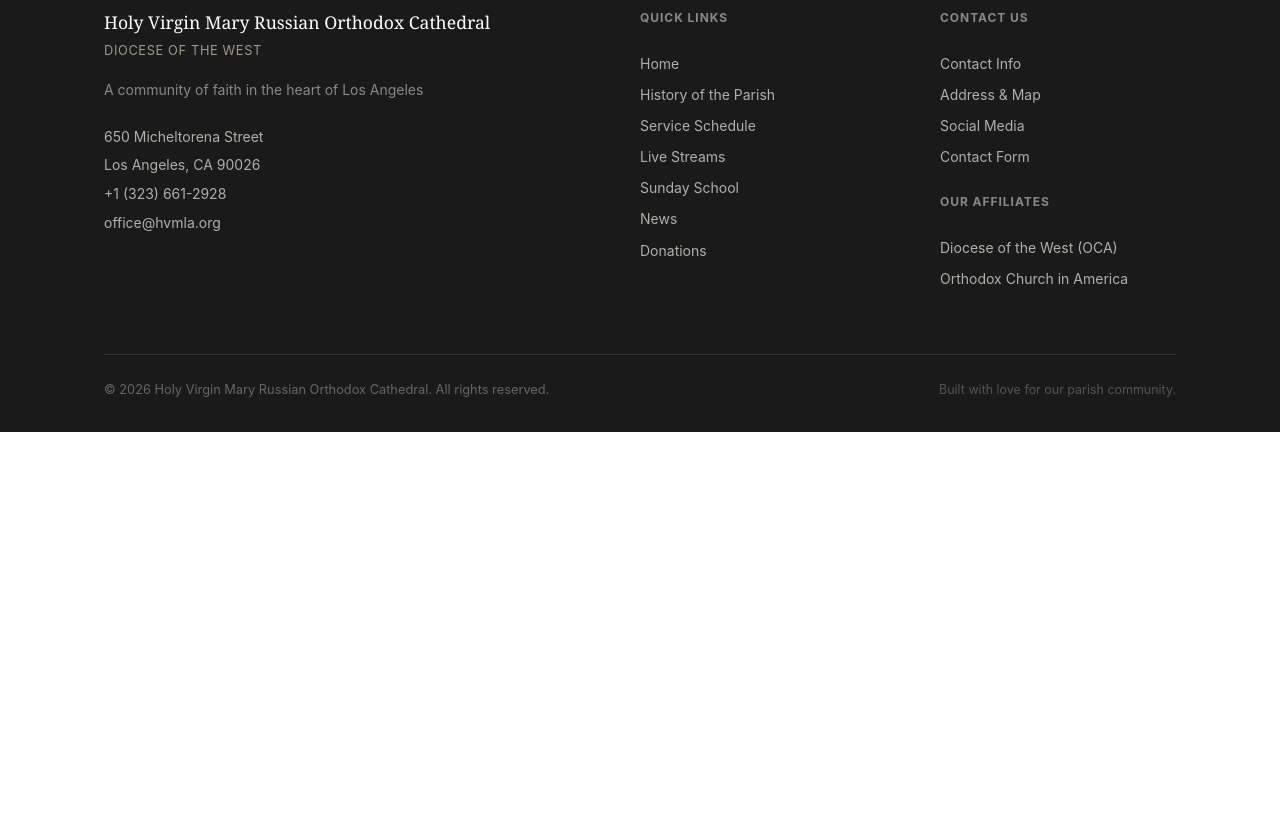
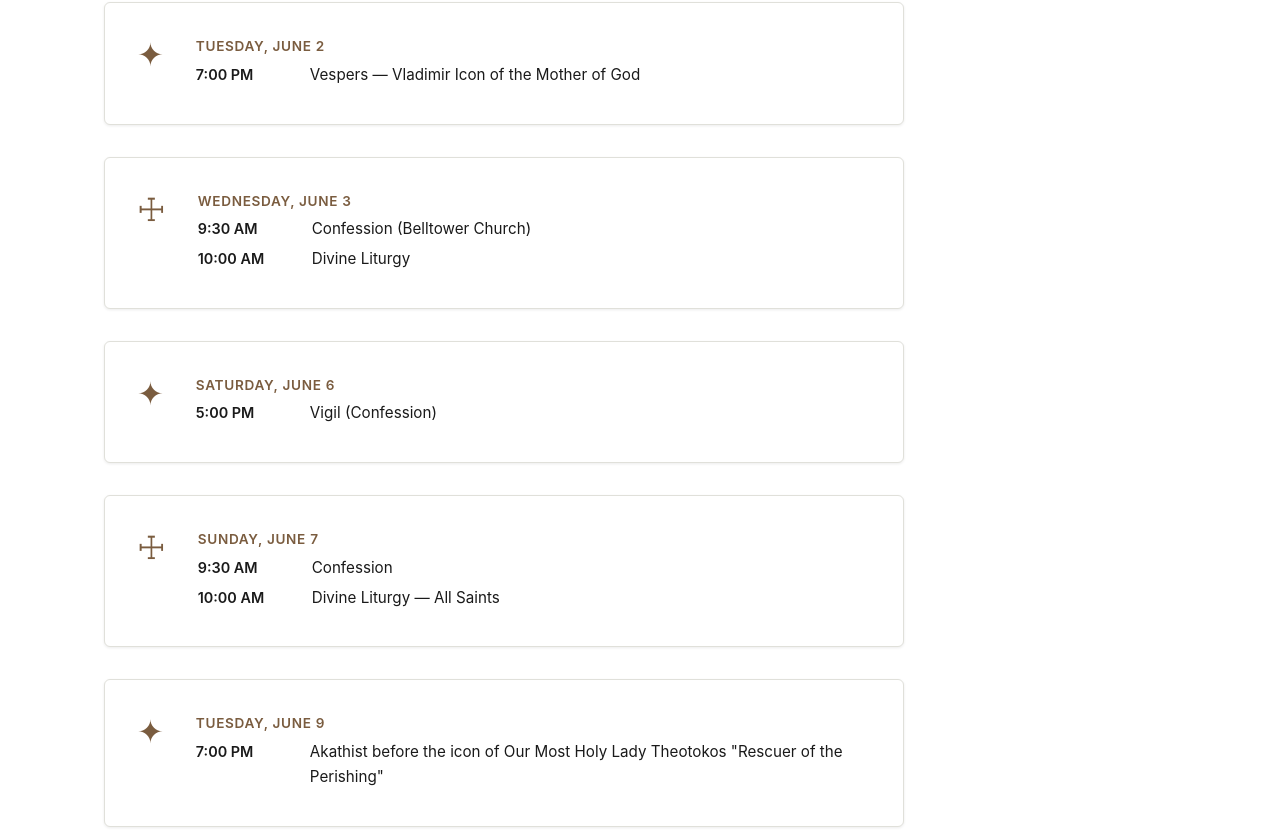
Before and after one commit to Anthony-Fedorenko/hvmla, a React (Vite) app: page /services/schedule in a window 1280 px wide. Shown: the part 2369-3200 px from the top of the page. Before the commit the page ends 2801 px from the top, so only its background shows below. Built offline with nearby package versions, Linux system fonts and the light colour scheme.

Commit message:
feat: add June 2026 services and implement Bylaws page with PDF download

```diff
--- a/src/data/services.ts
+++ b/src/data/services.ts
@@ -16,7 +16,7 @@
   slots: TimeSlot[];
 }
 
-/** May 2026 service calendar */
+/** May–June 2026 service calendar */
 export const upcomingServices: ServiceDay[] = [
   {
     id: "may16",
@@ -179,4 +179,283 @@
       },
     ],
   },
+  {
+    id: "jun1",
+    date: "June 1",
+    dateISO: "2026-06-01",
+    dayOfWeekEn: "Monday",
+    dayOfWeekRu: "Понедельник",
+    icon: "☩",
+    slots: [
+      {
+        time: "10:00 AM",
+        titleEn: "Divine Liturgy & Sisterhood Moleben — Day of the Holy Spirit",
+        titleRu:
+          "Божественная Литургия и Молебен сестричества — День Святого Духа",
+      },
+    ],
+  },
+  {
+    id: "jun2",
+    date: "June 2",
+    dateISO: "2026-06-02",
+    dayOfWeekEn: "Tuesday",
+    dayOfWeekRu: "Вторник",
+    icon: "✦",
+    slots: [
+      {
+        time: "7:00 PM",
+        titleEn: "Vespers — Vladimir Icon of the Mother of God",
+        titleRu: "Вечерня — Владимирской иконы Божией Матери",
+      },
+    ],
+  },
+  {
+    id: "jun3",
+    date: "June 3",
+    dateISO: "2026-06-03",
+    dayOfWeekEn: "Wednesday",
+    dayOfWeekRu: "Среда",
+    icon: "☩",
+    slots: [
+      {
+        time: "9:30 AM",
+        titleEn: "Confession (Belltower Church)",
+        titleRu: "Исповедь (храм Прп. Германа)",
+      },
+      {
+        time: "10:00 AM",
+        titleEn: "Divine Liturgy",
+        titleRu: "Божественная Литургия",
+      },
+    ],
+  },
+  {
+    id: "jun6",
+    date: "June 6",
+    dateISO: "2026-06-06",
+    dayOfWeekEn: "Saturday",
+    dayOfWeekRu: "Суббота",
+    icon: "✦",
+    slots: [
+      {
+        time: "5:00 PM",
+        titleEn: "Vigil (Confession)",
+        titleRu: "Всенощная (Исповедь)",
+      },
+    ],
+  },
+  {
+    id: "jun7",
+    date: "June 7",
+    dateISO: "2026-06-07",
+    dayOfWeekEn: "Sunday",
+    dayOfWeekRu: "Воскресенье",
+    icon: "☩",
+    slots: [
+      { time: "9:30 AM", titleEn: "Confession", titleRu: "Исповедь" },
+      {
+        time: "10:00 AM",
+        titleEn: "Divine Liturgy — All Saints",
+        titleRu: "Литургия — Всех Святых",
+      },
+    ],
+  },
+  {
+    id: "jun9",
+    date: "June 9",
+    dateISO: "2026-06-09",
+    dayOfWeekEn: "Tuesday",
+    dayOfWeekRu: "Вторник",
+    icon: "✦",
+    slots: [
+      {
+        time: "7:00 PM",
+        titleEn:
+          'Akathist before the icon of Our Most Holy Lady Theotokos "Rescuer of the Perishing"',
+        titleRu:
+          "Акафист пред иконой Пресвятой Богородицы «Взыскание погибших»",
+      },
+    ],
+  },
+  {
+    id: "jun10",
+    date: "June 10",
+    dateISO: "2026-06-10",
+    dayOfWeekEn: "Wednesday",
+    dayOfWeekRu: "Среда",
+    icon: "✦",
+    slots: [
+      {
+        time: "7:00 PM",
+        titleEn: "Vespers — Holy Hierarch Luke of Simferopol",
+        titleRu:
+          "Вечерня — Свт. Луки исповедника, Архиепископа Симферопольского",
+      },
+    ],
+  },
+  {
+    id: "jun11",
+    date: "June 11",
+    dateISO: "2026-06-11",
+    dayOfWeekEn: "Thursday",
+    dayOfWeekRu: "Четверг",
+    icon: "☩",
+    slots: [
+      {
+        time: "9:30 AM",
+        titleEn: "Confession (Belltower Church)",
+        titleRu: "Исповедь (храм Прп. Германа)",
+      },
+      {
+        time: "10:00 AM",
+        titleEn: "Divine Liturgy",
+        titleRu: "Божественная Литургия",
+      },
+    ],
+  },
+  {
+    id: "jun13",
+    date: "June 13",
+    dateISO: "2026-06-13",
+    dayOfWeekEn: "Saturday",
+    dayOfWeekRu: "Суббота",
+    icon: "✦",
+    slots: [
+      {
+        time: "5:00 PM",
+        titleEn: "Vigil (Confession)",
+        titleRu: "Всенощная (Исповедь)",
+      },
+    ],
+  },
+  {
+    id: "jun14",
+    date: "June 14",
+    dateISO: "2026-06-14",
+    dayOfWeekEn: "Sunday",
+    dayOfWeekRu: "Воскресенье",
+    icon: "☩",
+    slots: [
+      { time: "9:30 AM", titleEn: "Confession", titleRu: "Исповедь" },
+      {
+        time: "10:00 AM",
+        titleEn: "Divine Liturgy — All Saints of North America",
+        titleRu: "Литургия — Всех Святых в Земле Американской Просиявших",
+      },
+    ],
+  },
+  {
+    id: "jun16",
+    date: "June 16",
+    dateISO: "2026-06-16",
+    dayOfWeekEn: "Tuesday",
+    dayOfWeekRu: "Вторник",
+    icon: "✦",
+    slots: [
+      {
+        time: "7:00 PM",
+        titleEn:
+          'Akathist before the icon of Our Most Holy Lady Theotokos "Rescuer of the Perishing"',
+        titleRu:
+          "Акафист пред иконой Пресвятой Богородицы «Взыскание погибших»",
+      },
+    ],
+  },
+  {
+    id: "jun20",
+    date: "June 20",
+    dateISO: "2026-06-20",
+    dayOfWeekEn: "Saturday",
+    dayOfWeekRu: "Суббота",
+    icon: "✦",
+    slots: [
+      {
+        time: "5:00 PM",
+        titleEn: "Vigil (Confession)",
+        titleRu: "Всенощная (Исповедь)",
+      },
+    ],
+  },
+  {
+    id: "jun21",
+    date: "June 21",
+    dateISO: "2026-06-21",
+    dayOfWeekEn: "Sunday",
+    dayOfWeekRu: "Воскресенье",
+    icon: "☩",
+    slots: [
+      { time: "9:30 AM", titleEn: "Confession", titleRu: "Исповедь" },
+      {
+        time: "10:00 AM",
+        titleEn: "Divine Liturgy",
+        titleRu: "Божественная Литургия",
+      },
+    ],
+  },
+  {
+    id: "jun23",
+    date: "June 23",
+    dateISO: "2026-06-23",
+    dayOfWeekEn: "Tuesday",
+    dayOfWeekRu: "Вторник",
+    icon: "✦",
+    slots: [
+      {
+        time: "7:00 PM",
+        titleEn:
+          'Akathist before the icon of Our Most Holy Lady Theotokos "Rescuer of the Perishing"',
+        titleRu:
+          "Акафист пред иконой Пресвятой Богородицы «Взыскание погибших»",
+      },
+    ],
+  },
+  {
+    id: "jun27",
+    date: "June 27",
+    dateISO: "2026-06-27",
+    dayOfWeekEn: "Saturday",
+    dayOfWeekRu: "Суббота",
+    icon: "✦",
+    slots: [
+      {
+        time: "5:00 PM",
+        titleEn: "Vigil (Confession)",
+        titleRu: "Всенощная (Исповедь)",
+      },
+    ],
+  },
+  {
+    id: "jun28",
+    date: "June 28",
+    dateISO: "2026-06-28",
+    dayOfWeekEn: "Sunday",
+    dayOfWeekRu: "Воскресенье",
+    icon: "☩",
+    slots: [
+      { time: "9:30 AM", titleEn: "Confession", titleRu: "Исповедь" },
+      {
+        time: "10:00 AM",
+        titleEn: "Divine Liturgy",
+        titleRu: "Божественная Литургия",
+      },
+    ],
+  },
+  {
+    id: "jun30",
+    date: "June 30",
+    dateISO: "2026-06-30",
+    dayOfWeekEn: "Tuesday",
+    dayOfWeekRu: "Вторник",
+    icon: "✦",
+    slots: [
+      {
+        time: "7:00 PM",
+        titleEn:
+          'Akathist before the icon of Our Most Holy Lady Theotokos "Rescuer of the Perishing"',
+        titleRu:
+          "Акафист пред иконой Пресвятой Богородицы «Взыскание погибших»",
+      },
+    ],
+  },
 ];
--- a/src/i18n/locales/en.json
+++ b/src/i18n/locales/en.json
@@ -275,7 +275,9 @@
   "bylaws": {
     "bylawsTitle": "Parish Bylaws",
     "bylawsSubtitle": "Governing Documents",
-    "bylawsWip": "Parish bylaws and governing documents will be published here soon. Please contact the parish office for more information."
+    "bylawsDesc": "The bylaws of Holy Virgin Mary Russian Orthodox Cathedral set forth the governance, membership, and organizational structure of the parish. They were adopted at the parish assembly on January 30, 2022, ratified effective February 6, 2022, and approved by His Eminence Archbishop Benjamin of San Francisco and the West.",
+    "bylawsAdopted": "Adopted January 30, 2022 · Approved by Archbishop Benjamin, February 6, 2022",
+    "bylawsDownload": "Download Bylaws (PDF)"
   },
   "footer": {
     "tagline": "A community of faith in the heart of Los Angeles",
--- a/src/i18n/locales/ru.json
+++ b/src/i18n/locales/ru.json
@@ -274,8 +274,10 @@
   },
   "bylaws": {
     "bylawsTitle": "Устав прихода",
-    "bylawsSubtitle": "Документы",
-    "bylawsWip": "Устав прихода и документы будут опубликованы в ближайшее время. По вопросам обращайтесь в приходской офис."
+    "bylawsSubtitle": "Нормативные документы",
+    "bylawsDesc": "Устав Собора Святой Девы Марии Русской Православной Церкви определяет управление, членство и организационную структуру прихода. Он был принят на приходском собрании 30 января 2022 года, вступил в силу 6 февраля 2022 года и утверждён Его Высокопреосвященством Архиепископом Вениамином Сан-Францисским и Западным.",
+    "bylawsAdopted": "Принят 30 января 2022 г. · Утверждён Архиепископом Вениамином, 6 февраля 2022 г.",
+    "bylawsDownload": "Скачать Устав (PDF)"
   },
   "footer": {
     "tagline": "Православная община в сердце Лос-Анджелеса",
--- a/src/pages/about/Bylaws.tsx
+++ b/src/pages/about/Bylaws.tsx
@@ -19,15 +19,35 @@
 
       <div className="section">
         <div className="container">
-          <div className="card" style={{ maxWidth: "600px" }}>
+          <div className="card" style={{ maxWidth: "680px" }}>
             <p
               style={{
                 fontSize: "1.05rem",
-                color: "var(--color-text-secondary)",
+                lineHeight: 1.7,
+                marginBottom: "1.25rem",
               }}
             >
-              {t("bylaws.bylawsWip")}
+              {t("bylaws.bylawsDesc")}
             </p>
+            <p
+              style={{
+                fontSize: "0.85rem",
+                color: "var(--color-text-secondary)",
+                marginBottom: "1.75rem",
+                fontStyle: "italic",
+              }}
+            >
+              {t("bylaws.bylawsAdopted")}
+            </p>
+            <a
+              href="/bylaws_hvm_2022%20copy.pdf"
+              target="_blank"
+              rel="noopener noreferrer"
+              download
+              className="btn btn--primary"
+            >
+              {t("bylaws.bylawsDownload")}
+            </a>
           </div>
         </div>
       </div>
```
